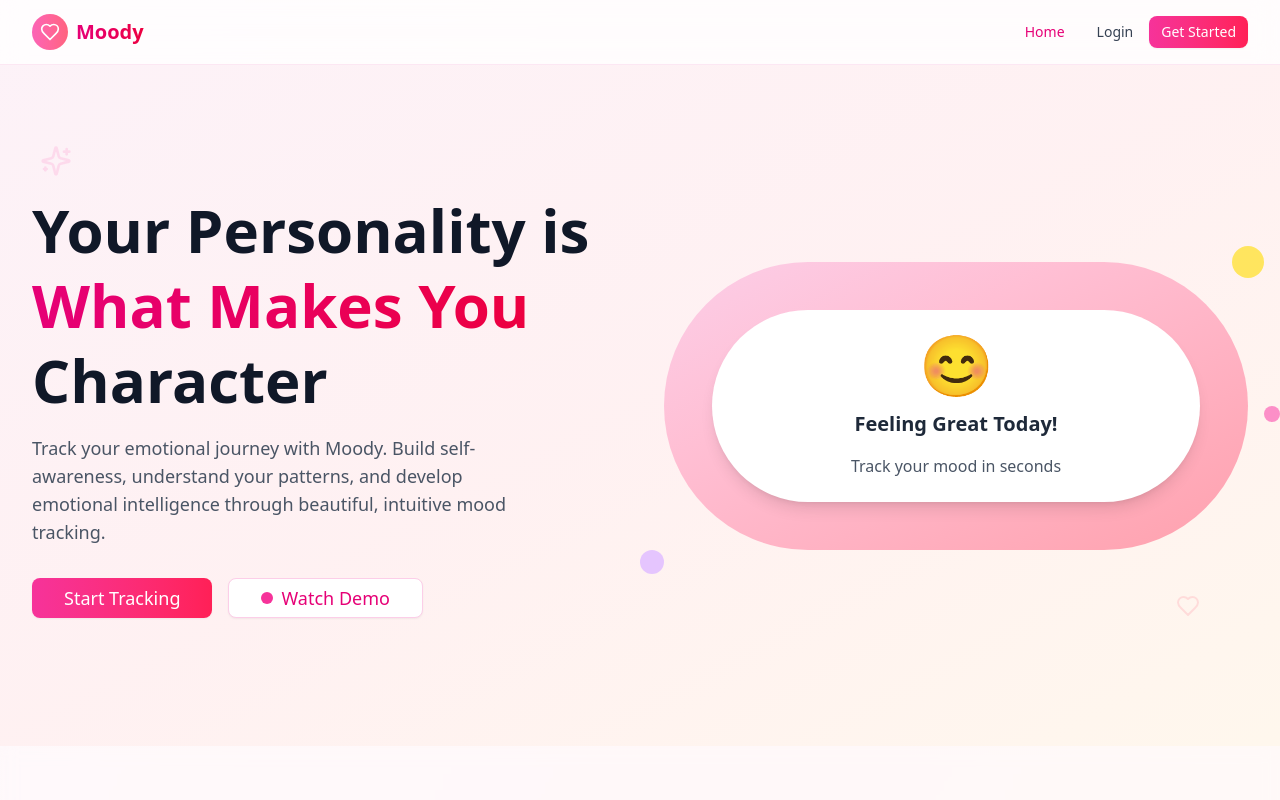
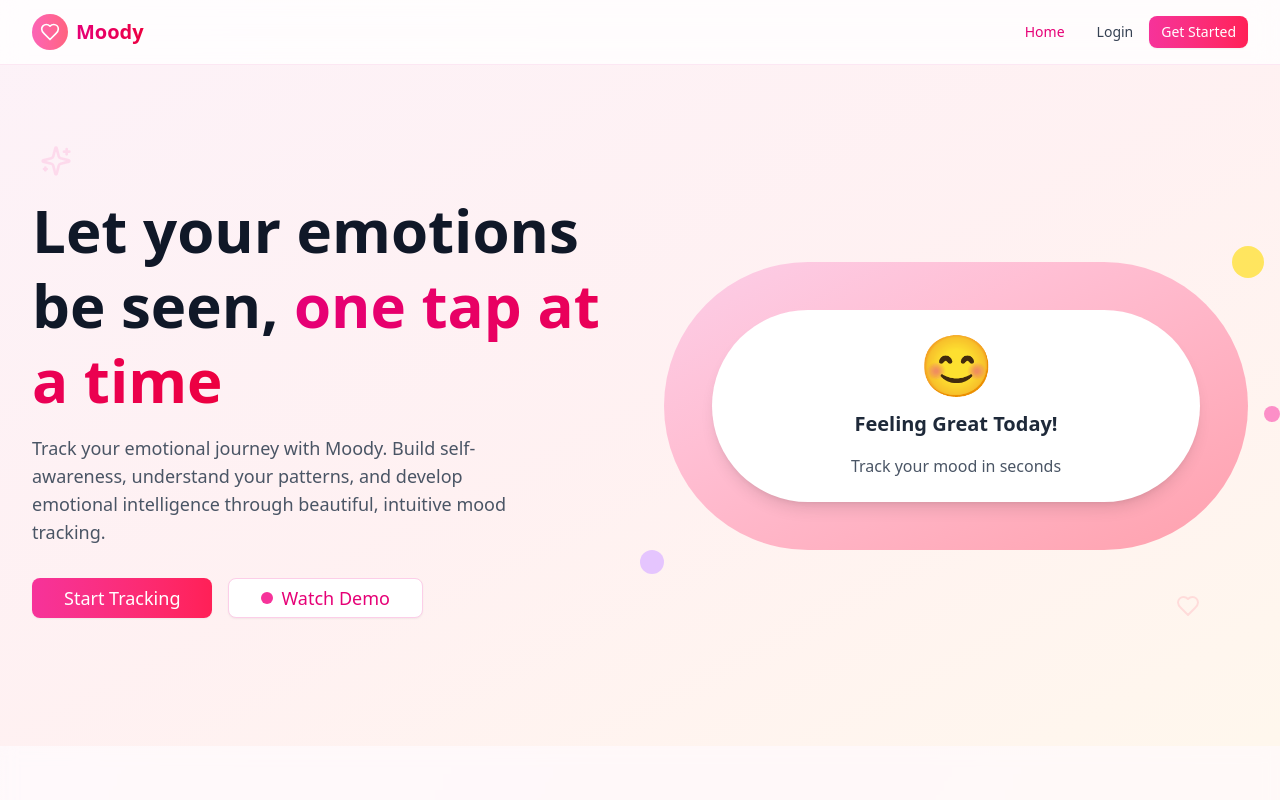
Before and after one commit to Anie0205/Moody-Mood-Journal-App, a React (Vite) app in the folder frontend/: page / in a window 1280 px wide. Shown: the top 800 px of the page. Built offline with nearby package versions, Linux system fonts and the light colour scheme.

Commit message:
Frontedn Update #2

```diff
--- a/frontend/src/components/Home.jsx
+++ b/frontend/src/components/Home.jsx
@@ -55,11 +55,10 @@ const Home = () => {
             >
               <div className="space-y-4">
                 <h1 className="text-4xl lg:text-6xl font-bold text-gray-900 leading-tight">
-                  Your Personality is{' '}
+                  Let your emotions be seen,{' '}
                   <span className="bg-gradient-to-r from-pink-600 to-rose-600 bg-clip-text text-transparent">
-                    What Makes You
-                  </span>{' '}
-                  Character
+                    one tap at a time
+                  </span>
                 </h1>
                 <p className="text-lg text-gray-600 max-w-lg">
                   Track your emotional journey with Moody. Build self-awareness, understand your patterns,
```
